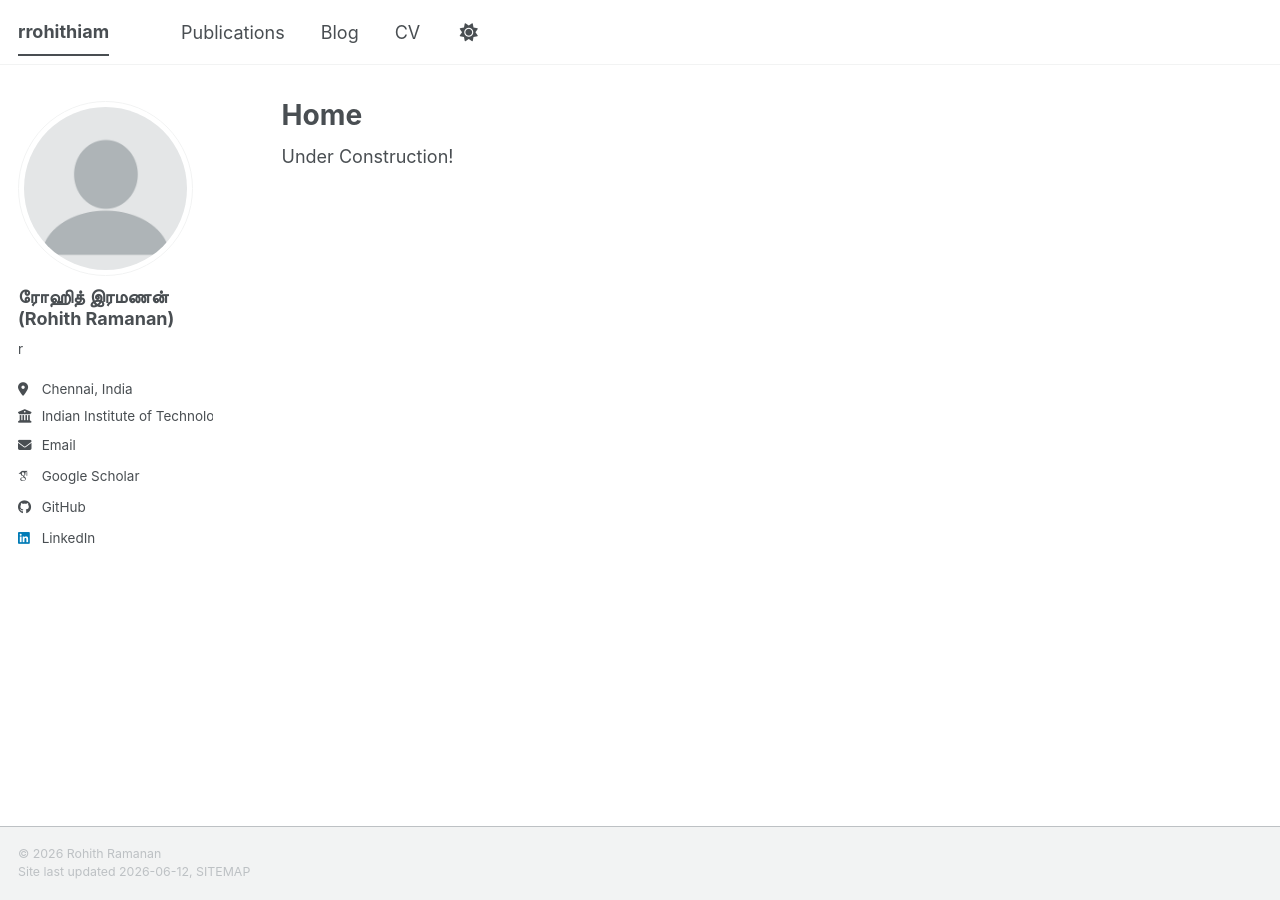
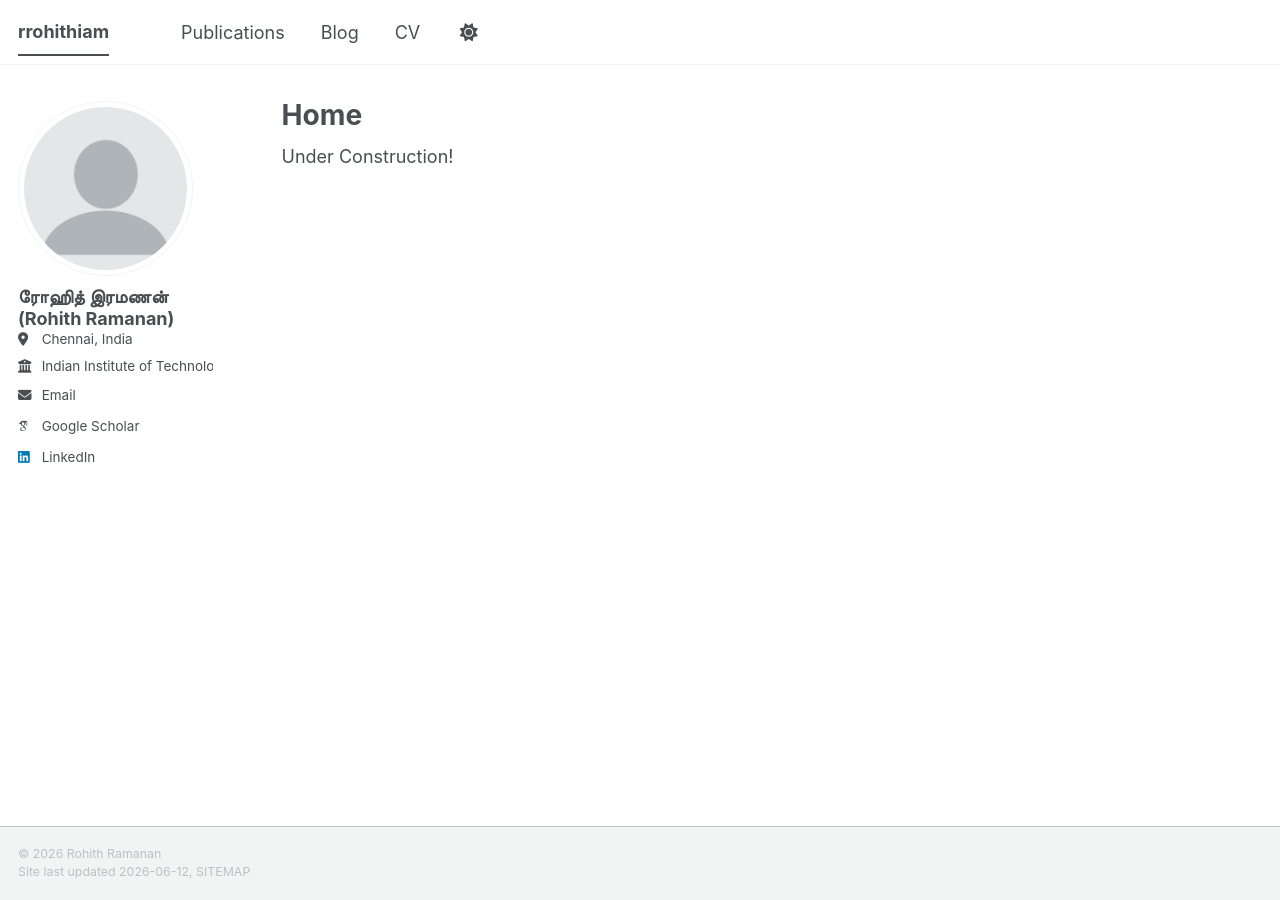
Before and after one commit to rrohithiam/rrohithiam.github.io, a Jekyll site: the page built from _pages/about.md, in a window 1280 px wide. Built offline with Jekyll 4.4.1, drawn with Linux system fonts in a browser that asks for light colours; some web fonts are replaced; a script bundle is joined from its source files by our own code; library files that are not in the unit come from our copies.

Commit message:
Minor changes

```diff
--- a/_config.yml
+++ b/_config.yml
@@ -26,7 +26,7 @@ author:
   avatar           : "profile.png"
   name             : "ரோஹித் இரமணன்<br>(Rohith Ramanan)"
   pronouns         : # example: "she/her"
-  bio              : "r"
+  bio              : # ""
   location         : "Chennai, India"
   employer         : "Indian Institute of Technology Madras"
   uri              : # URL
@@ -51,7 +51,7 @@ author:
   bitbucket        : # Username - Update with your username on the site
   codepen          : # Username
   dribbble         : # Username
-  github           : "rrohithiam"
+  github           : # Username
   kaggle           : # Username
   stackoverflow    : # User number or user number and name (i.e., use "1" or "1/jeff-atwood")
 
```
